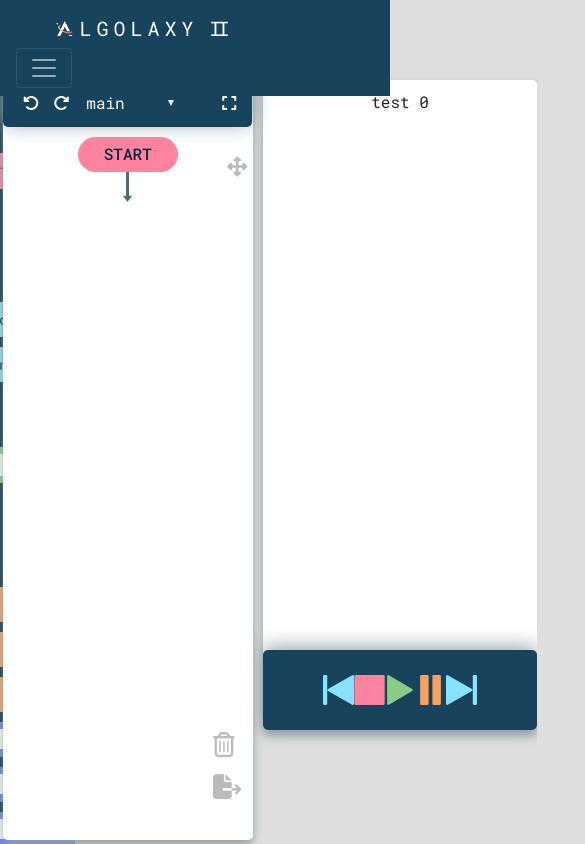
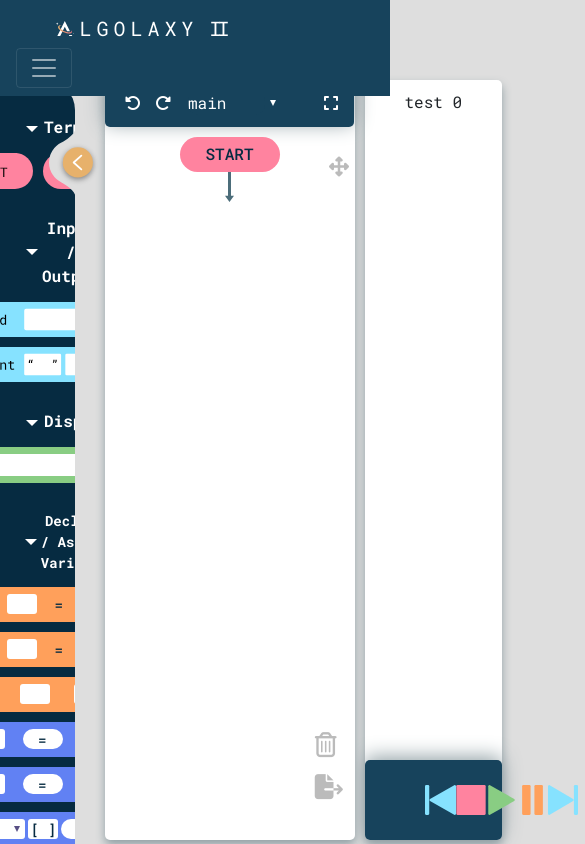
Before and after one commit to yingspvd/Algolaxy, a Vue app: page /#/ in a window 390 px wide. Shown: the top 844 px of the page, 585 px wide, since content can reach past the window. Built offline with nearby package versions, Linux system fonts and the light colour scheme; what vue-particles would draw is missing.

Commit message:
Responsive

```diff
--- a/src/components/Animation.vue
+++ b/src/components/Animation.vue
@@ -64,8 +64,9 @@ export default {};
 
 <style scoped>
 #container {
-  width: 500px;
-  height: 750px;
+  /* width: 500px; */
+  width: 35vw;
+  height: 90vh;
   display: flex;
   flex-direction: column;
   align-items: center;
@@ -111,7 +112,7 @@ export default {};
   margin-right: 60px;
 }
 
-@media screen and (max-width: 1500px) {
+/* @media screen and (max-width: 1500px) {
   #container {
     display: flex;
     flex-direction: column;
@@ -181,5 +182,5 @@ export default {};
     border-radius: 5px;
     background-color: var(--white-gray);
   }
-}
+} */
 </style>
--- a/src/components/Tools.vue
+++ b/src/components/Tools.vue
@@ -807,6 +807,7 @@ main {
 #containerTool {
   display: flex;
   position: relative;
+  margin-right: 30px;
 }
 .flex-shrink-0 {
   overflow: auto;
--- a/src/views/Home.vue
+++ b/src/views/Home.vue
@@ -76,7 +76,7 @@ body {
 .workspace {
   display: flex;
   width: 100%;
-  justify-content: center;
+  justify-content: space-evenly;
   margin-top: 80px;
 }
 #sidebarBtn,
```
